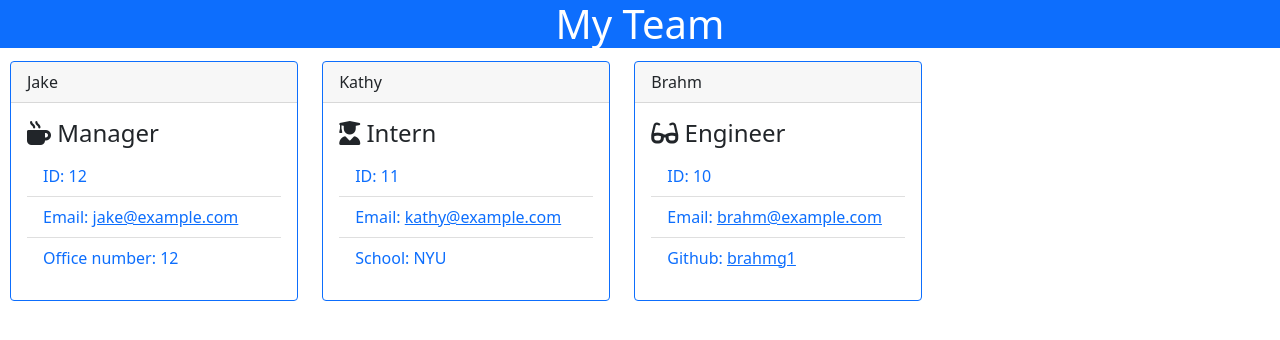
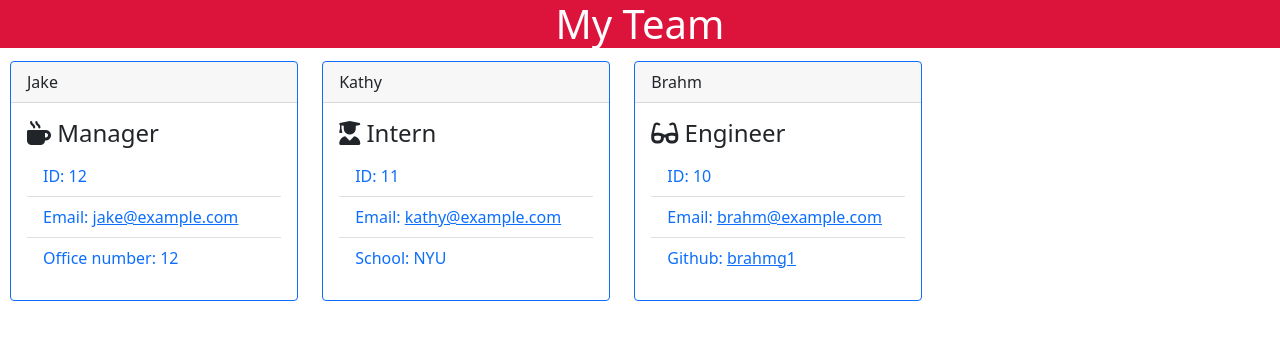
Before and after one commit to brahmg1/team-profile-generator, a website: page index.html in a window 1280 px wide. Drawn offline with nearby package versions, Linux system fonts and the light colour scheme.

Commit message:
index color change

```diff
--- a/index.html
+++ b/index.html
@@ -8,7 +8,7 @@
     <script src="https://kit.fontawesome.com/81b1024fc1.js" crossorigin="anonymous"></script>
     <style>
      header {
-           background-color:#0d6efd;
+           background-color:crimson;
            text-align: center;
        }
 
```
Also changed, not shown: src/template.html (+1 -1 lines), dist/index.html.
